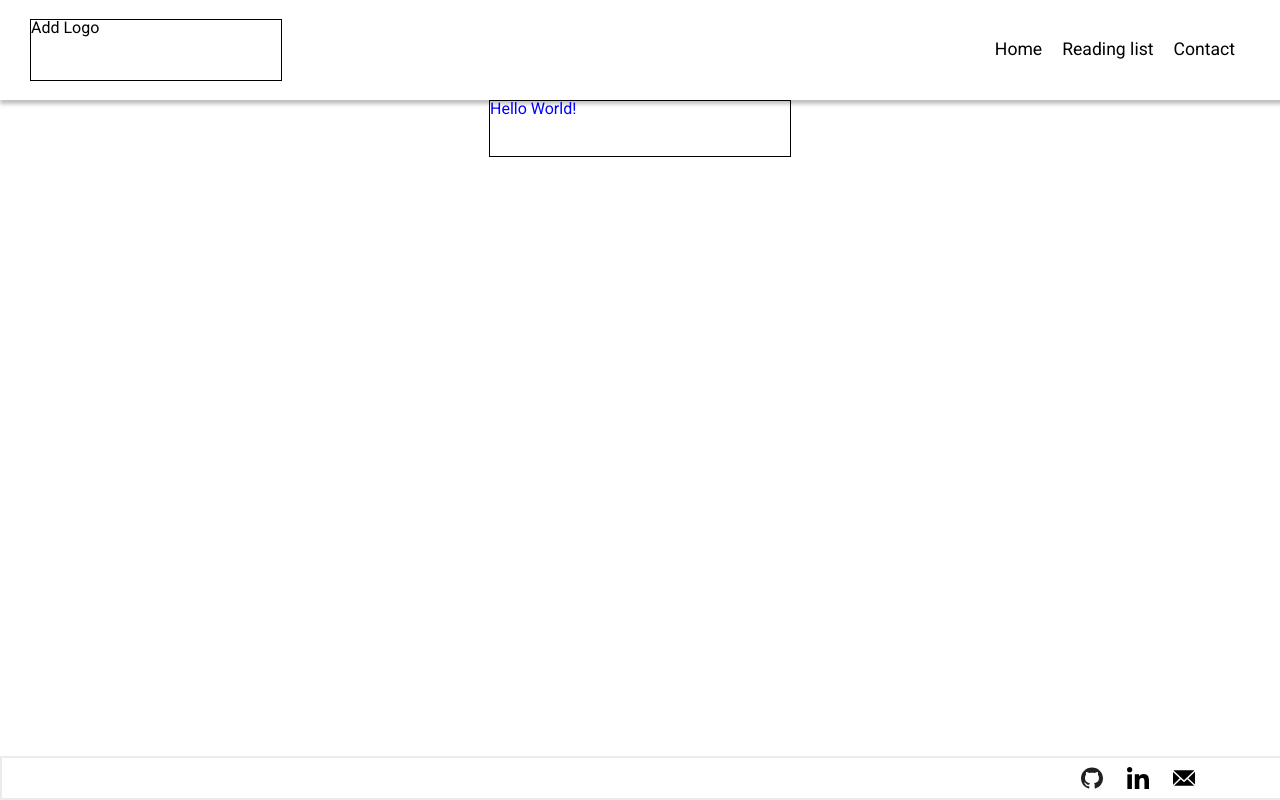
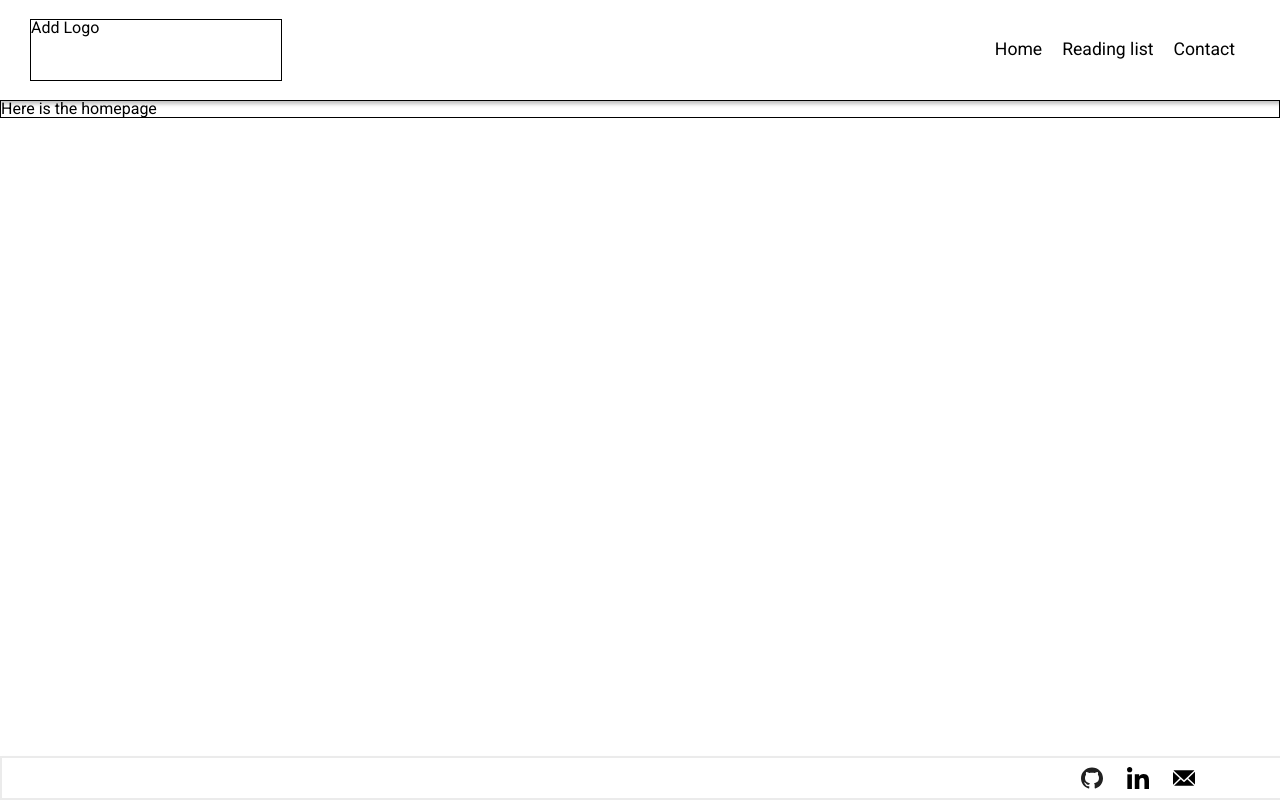
Before and after one commit to whathecker/personal-website, a Next.js app in the folder frontend/: page / in a window 1280 px wide. Built offline with nearby package versions, Linux system fonts and the light colour scheme.

Commit message:
refactor: change name of homepage component to homepage-area

```diff
--- a/frontend/src/components/app/homepage/index.tsx
+++ b/frontend/src/components/app/homepage/index.tsx
@@ -1 +1 @@
-export { default as Homepage } from './homepage';
+export { default as HomepageArea } from './homepage-area';
--- a/frontend/src/pages/index.tsx
+++ b/frontend/src/pages/index.tsx
@@ -1,11 +1,12 @@
 import React from 'react';
-import { HelloWorld, Header, Footer } from '../components/shared';
+import { Header, Footer } from '../components/shared';
+import { HomepageArea } from '../components/app/homepage';
 
 const Homepage: React.FunctionComponent = () => {
   return (
     <>
       <Header />
-      <HelloWorld />
+      <HomepageArea />
       <Footer />
     </>
   );
```
Also changed, not shown: frontend/src/components/app/homepage/homepage-area.tsx (renamed from frontend/src/components/app/homepage/homepage.tsx), 1 other file (tests, documents, lock files or other folders).
